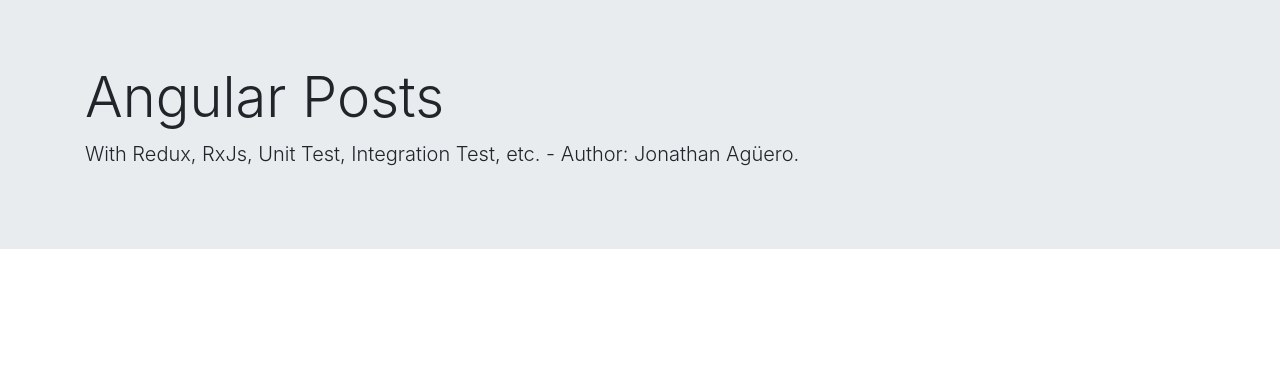
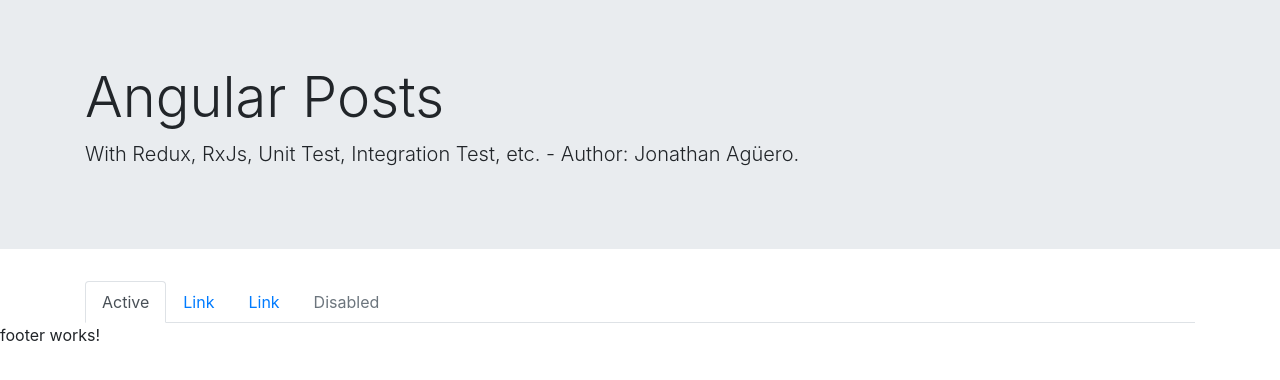
Before and after one commit to JoniAguero/crud-test-angular, an Angular app: page / in a window 1280 px wide. Shown: the top 380 px of the page. Built offline with nearby package versions, Linux system fonts and the light colour scheme.

Commit message:
Layout Base

```diff
--- a/src/app/app.component.html
+++ b/src/app/app.component.html
@@ -1 +1,7 @@
-<app-header></app-header>
+<div>
+    <app-header></app-header>
+    <div class="container">
+        <app-navbar></app-navbar>
+    </div>
+    <app-footer></app-footer>
+</div>
--- a/src/app/app.module.ts
+++ b/src/app/app.module.ts
@@ -3,11 +3,15 @@
 
 import { AppComponent } from './app.component';
 import { HeaderComponent } from './components/shared/header/header.component';
+import { FooterComponent } from './components/shared/footer/footer.component';
+import { NavbarComponent } from './components/shared/navbar/navbar.component';
 
 @NgModule({
   declarations: [
     AppComponent,
-    HeaderComponent
+    HeaderComponent,
+    FooterComponent,
+    NavbarComponent
   ],
   imports: [
     BrowserModule
--- /dev/null
+++ b/src/app/components/shared/footer/footer.component.html
@@ -0,0 +1,3 @@
+<p>
+  footer works!
+</p>
--- /dev/null
+++ b/src/app/components/shared/footer/footer.component.ts
@@ -0,0 +1,15 @@
+import { Component, OnInit } from '@angular/core';
+
+@Component({
+  selector: 'app-footer',
+  templateUrl: './footer.component.html',
+  styleUrls: ['./footer.component.css']
+})
+export class FooterComponent implements OnInit {
+
+  constructor() { }
+
+  ngOnInit() {
+  }
+
+}
--- /dev/null
+++ b/src/app/components/shared/navbar/navbar.component.html
@@ -0,0 +1,14 @@
+<ul class="nav nav-tabs">
+  <li class="nav-item">
+    <a class="nav-link active" href="/hola">Active</a>
+  </li>
+  <li class="nav-item">
+    <a class="nav-link" href="/chau">Link</a>
+  </li>
+  <li class="nav-item">
+    <a class="nav-link" href="#">Link</a>
+  </li>
+  <li class="nav-item">
+    <a class="nav-link disabled" href="#">Disabled</a>
+  </li>
+</ul>
--- /dev/null
+++ b/src/app/components/shared/navbar/navbar.component.ts
@@ -0,0 +1,15 @@
+import { Component, OnInit } from '@angular/core';
+
+@Component({
+  selector: 'app-navbar',
+  templateUrl: './navbar.component.html',
+  styleUrls: ['./navbar.component.css']
+})
+export class NavbarComponent implements OnInit {
+
+  constructor() { }
+
+  ngOnInit() {
+  }
+
+}
```
Also changed, not shown: src/app/components/shared/footer/footer.component.css (added), src/app/components/shared/header/header.component.html (line endings or trailing spaces), src/app/components/shared/navbar/navbar.component.css (added).
